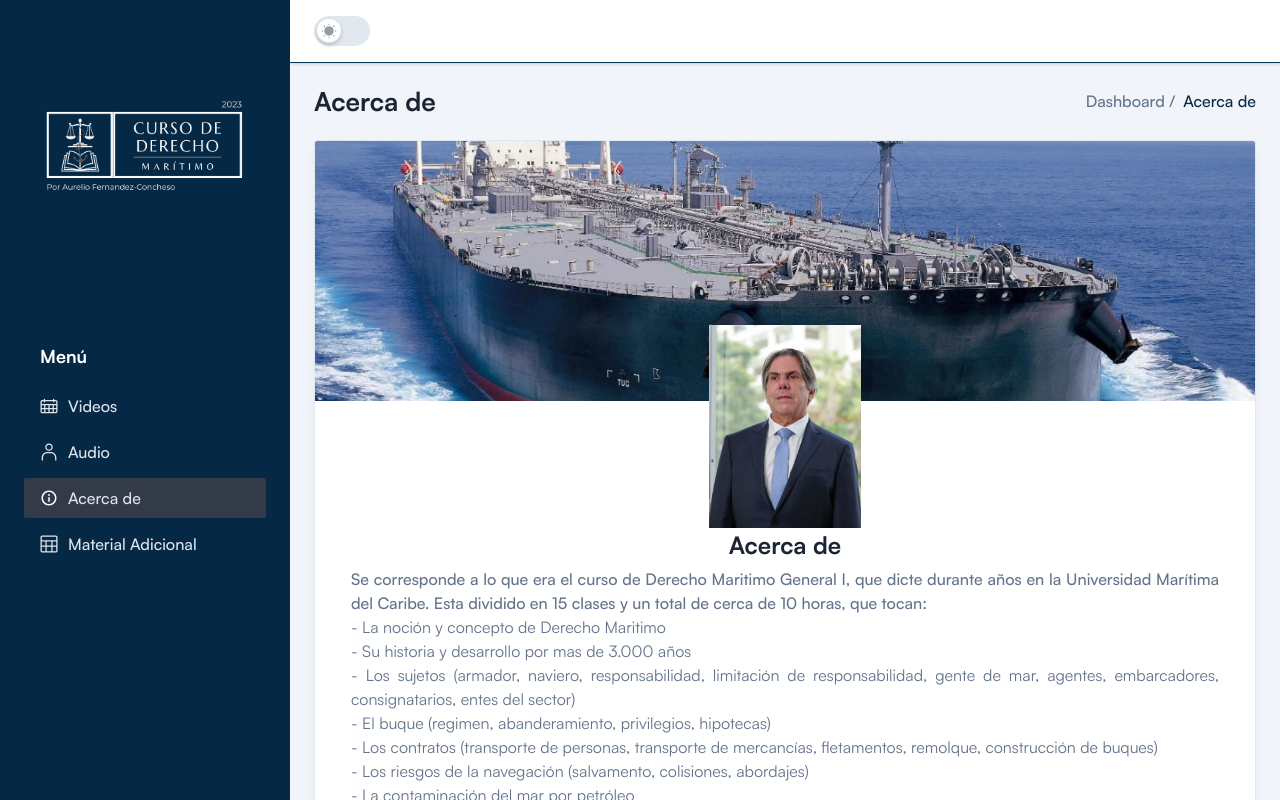
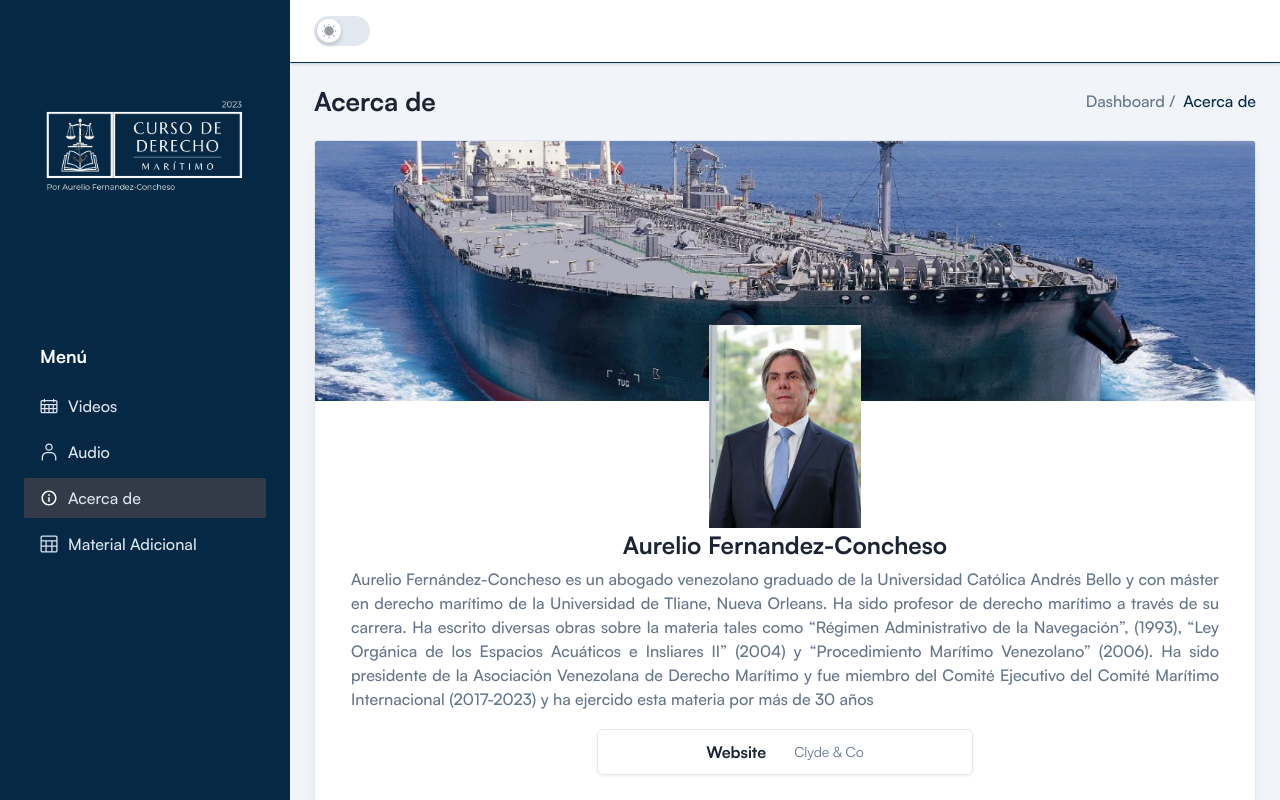
Before and after one commit to aarcela/maritimo-digital, a Next.js app: page /profile in a window 1280 px wide. Built offline with nearby package versions, Linux system fonts and the light colour scheme; a web font is replaced by a local one.

Commit message:
More changes

```diff
--- a/app/audios/page.tsx
+++ b/app/audios/page.tsx
@@ -4,11 +4,11 @@ const audioMaterial: any[] = [
     name: "Clase 1",
   },
   {
-    logo: "https://drive.google.com/file/d/1dKxRtzcZMpTlIwCI25D0S3dGUgEmam15/view",
+    link: "https://drive.google.com/file/d/1dKxRtzcZMpTlIwCI25D0S3dGUgEmam15/view",
     name: "Clase 2",
   },
   {
-    logo: "https://drive.google.com/file/d/1VTITBzi2RgZHM-GgIi-ot5WlJg_YMTY8/view",
+    link: "https://drive.google.com/file/d/1VTITBzi2RgZHM-GgIi-ot5WlJg_YMTY8/view",
     name: "Clase 3",
   },
 ];
--- a/app/profile/page.tsx
+++ b/app/profile/page.tsx
@@ -36,40 +36,23 @@ const Profile = () => {
           </div>
           <div className="mt-10">
             <h3 className="mb-1.5 text-2xl font-semibold text-black dark:text-white">
-              Acerca de
+              Aurelio Fernandez-Concheso
             </h3>
             <div className="pr-5 pl-5">
-            <p className="font-medium text-justify">
-              Se corresponde a lo que era el curso de Derecho Maritimo General
-              I, que dicte durante años en la Universidad Marítima del Caribe.
-              Esta dividido en 15 clases y un total de cerca de 10 horas, que
-              tocan:
+              <p className="font-medium text-justify">
+                Aurelio Fernández-Concheso es un abogado venezolano graduado de
+                la Universidad Católica Andrés Bello y con máster en derecho
+                marítimo de la Universidad de Tliane, Nueva Orleans. Ha sido
+                profesor de derecho marítimo a través de su carrera. Ha escrito
+                diversas obras sobre la materia tales como “Régimen
+                Administrativo de la Navegación”, (1993), “Ley Orgánica de los
+                Espacios Acuáticos e Insliares II” (2004) y “Procedimiento
+                Marítimo Venezolano” (2006). Ha sido presidente de la Asociación
+                Venezolana de Derecho Marítimo y fue miembro del Comité
+                Ejecutivo del Comité Marítimo Internacional (2017-2023) y ha
+                ejercido esta materia por más de 30 años
               </p>
-              <ul className="text-justify">
-                <li>- La noción y concepto de Derecho Maritimo</li>
-                <li>- Su historia y desarrollo por mas de 3.000 años</li>
-                <li>- Los sujetos (armador, naviero, responsabilidad, limitación de
-                  responsabilidad, gente de mar, agentes, embarcadores,
-                  consignatarios, entes del sector)
-                </li>
-                <li>- El buque (regimen, abanderamiento, privilegios, hipotecas)
-                </li>
-                <li>- Los contratos (transporte de personas, transporte de
-                  mercancías, fletamentos, remolque, construcción de buques)
-                </li>
-                <li>- Los riesgos de la navegación (salvamento, colisiones,
-                  abordajes)
-                </li>
-                <li>- La contaminación del mar por petróleo</li>
-                <li>- El procedimiento marítimo (embargo, arbitrajes, tribunales
-                  marítimos). Los invito a encontrarse con esta fascinante rama
-                  del Derecho
-                </li>
-                Al climinarlo tendrán una noción clara y general de ella que les
-                servirá para profundizar y construir sobre lo aprendido en estas
-                15 clases.
-              </ul>
-              </div>
+            </div>
             <div className="mx-auto mt-4.5 mb-5.5 grid max-w-94 rounded-md border border-stroke py-2.5 shadow-1 dark:border-strokedark dark:bg-[#37404F]">
               <div className="flex flex-col items-center justify-center px-4 dark:border-strokedark xsm:flex-row">
                 <a href="https://aureliofernandezconcheso.com/">
@@ -83,21 +66,43 @@ const Profile = () => {
 
             <div className="mx-auto max-w-180">
               <h4 className="font-semibold text-black dark:text-white">
-                Aurelio Fernandez-Concheso
+                Acerca de
               </h4>
               <p className="mt-4.5">
-                Aurelio Fernández-Concheso es un abogado venezolano graduado de
-                la Universidad Católica Andrés Bello y con máster en derecho
-                marítimo de la Universidad de Tliane, Nueva Orleans. Ha sido
-                profesor de derecho marítimo a través de su carrera. Ha escrito
-                diversas obras sobre la materia tales como “Régimen
-                Administrativo de la Navegación”, (1993), “Ley Orgánica de los
-                Espacios Acuáticos e Insliares II” (2004) y “Procedimiento
-                Marítimo Venezolano” (2006). Ha sido presidente de la Asociación
-                Venezolana de Derecho Marítimo y fue miembro del Comité
-                Ejecutivo del Comité Marítimo Internacional (2017-2023) y ha
-                ejercido esta materia por más de 30 años
+                Se corresponde a lo que era el curso de Derecho Maritimo General
+                I, que dicte durante años en la Universidad Marítima del Caribe.
+                Esta dividido en 15 clases y un total de cerca de 10 horas, que
+                tocan:
               </p>
+              <ul className="text-justify">
+                <li>- La noción y concepto de Derecho Maritimo</li>
+                <li>- Su historia y desarrollo por mas de 3.000 años</li>
+                <li>
+                  - Los sujetos (armador, naviero, responsabilidad, limitación
+                  de responsabilidad, gente de mar, agentes, embarcadores,
+                  consignatarios, entes del sector)
+                </li>
+                <li>
+                  - El buque (regimen, abanderamiento, privilegios, hipotecas)
+                </li>
+                <li>
+                  - Los contratos (transporte de personas, transporte de
+                  mercancías, fletamentos, remolque, construcción de buques)
+                </li>
+                <li>
+                  - Los riesgos de la navegación (salvamento, colisiones,
+                  abordajes)
+                </li>
+                <li>- La contaminación del mar por petróleo</li>
+                <li>
+                  - El procedimiento marítimo (embargo, arbitrajes, tribunales
+                  marítimos). Los invito a encontrarse con esta fascinante rama
+                  del Derecho
+                </li>
+                Al climinarlo tendrán una noción clara y general de ella que les
+                servirá para profundizar y construir sobre lo aprendido en estas
+                15 clases.
+              </ul>
             </div>
 
             <div className="mt-6.5">
--- a/components/Tables/TableOne.tsx
+++ b/components/Tables/TableOne.tsx
@@ -7,11 +7,11 @@ const aditionalMaterial: any[] = [
     name: "Clase 1",
   },
   {
-    logo: "/slides/Clase2.pdf",
+    link: "/slides/Clase2.pdf",
     name: "Clase 2",
   },
   {
-    logo: "/slides/Clase3.pdf",
+    link: "/slides/Clase3.pdf",
     name: "Clase 3",
   },
 ];
--- a/components/VideoPlayer/VideoPlayer.tsx
+++ b/components/VideoPlayer/VideoPlayer.tsx
@@ -12,7 +12,7 @@ export const VideosPlayer: React.FC<VideosProps> = ({ title, url}) => {
       <div className="items-start flex-initial ">
         {/* <ReactPlayer url={url} /> */}
         <iframe
-          src={url}
+          src={url} allowFullScreen
         ></iframe>
       </div>
 
```
